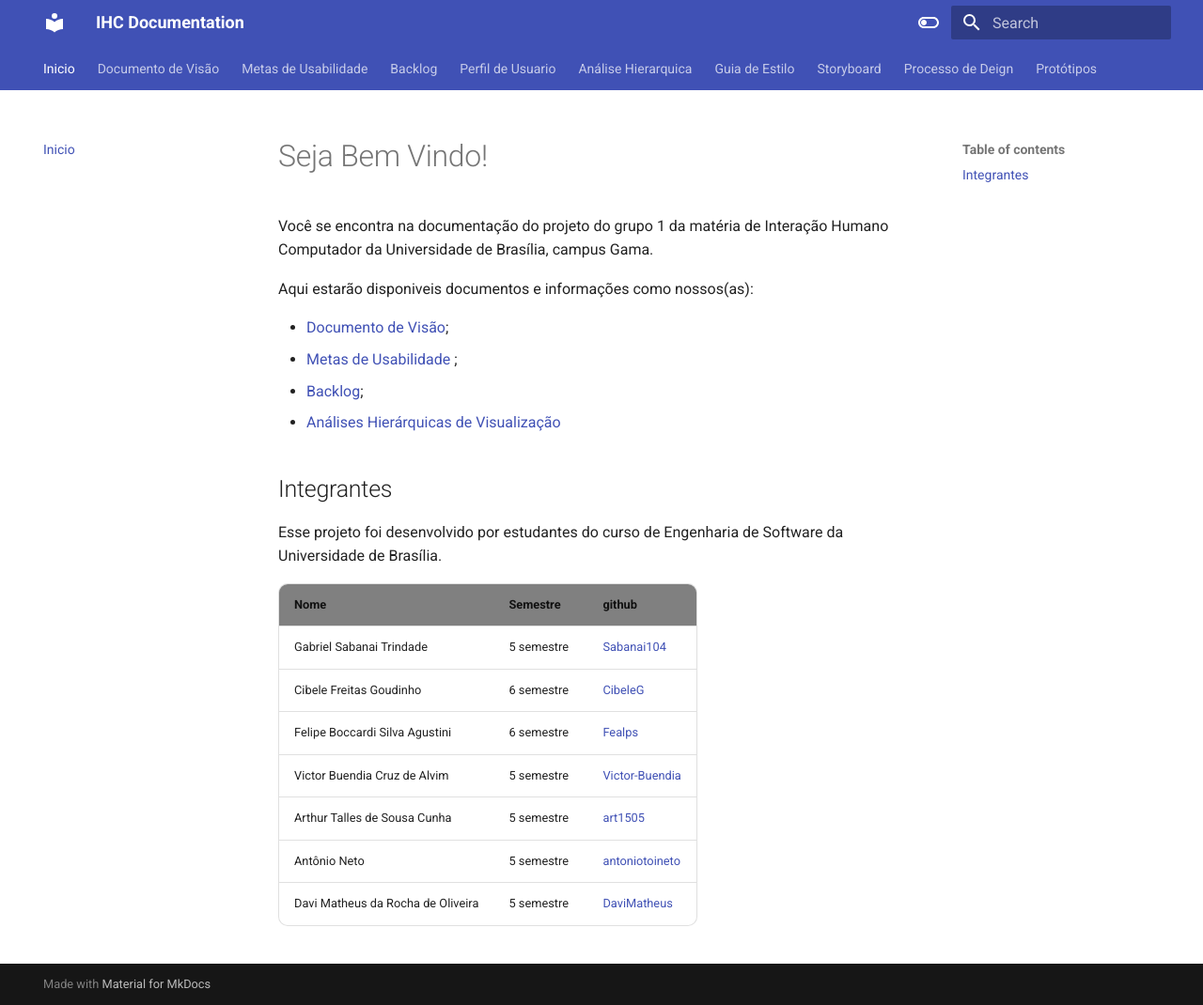
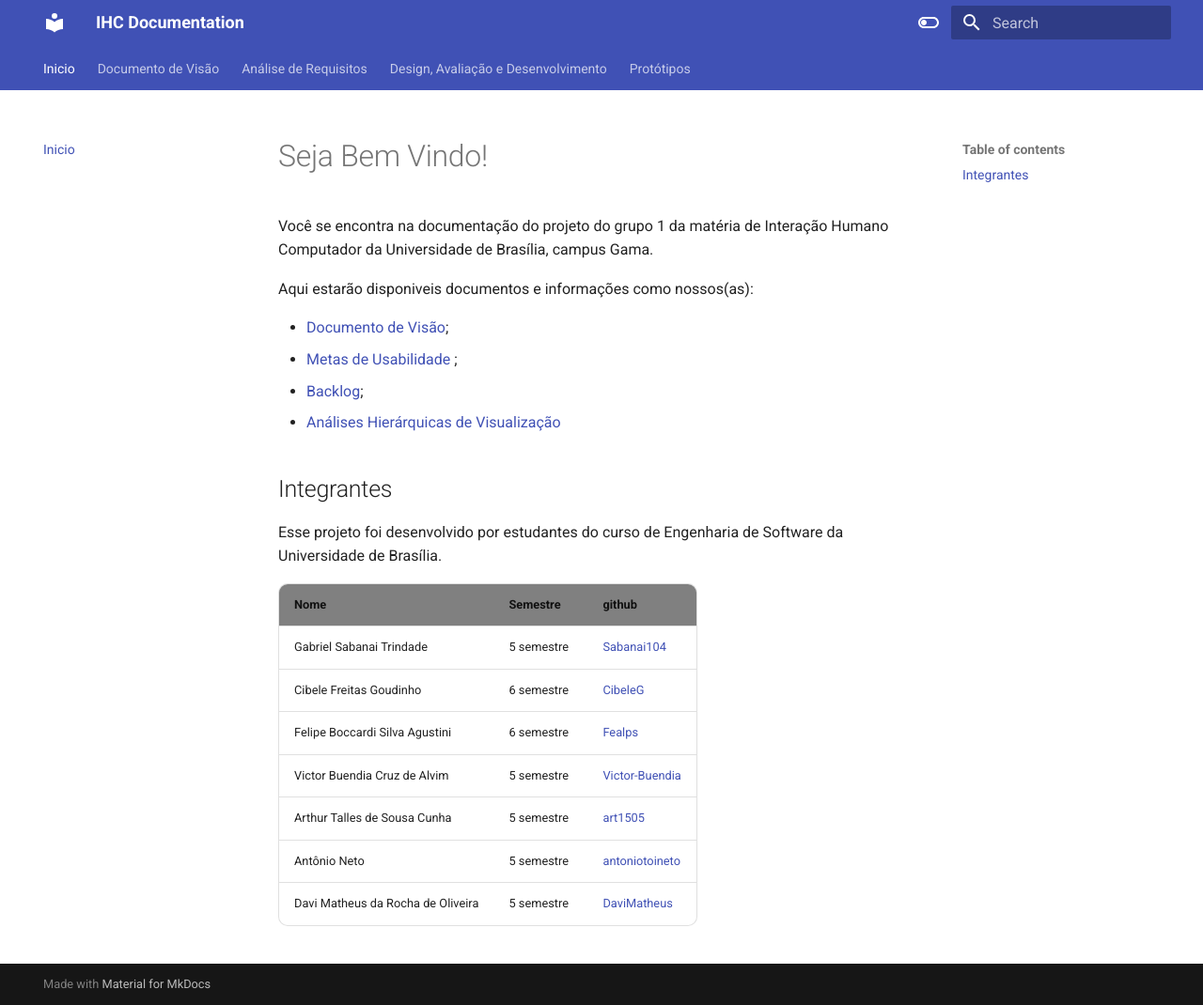
Before and after one commit to IHC-Grupo-1/Documentation, an MkDocs documentation site: the page built from docs/index.md, in a window 1280 px wide and 1070 px high. Shown: the whole window at 94% size. Built offline with MkDocs 1.6.1 and Material for MkDocs 9.7.7, drawn with Linux system fonts in a browser that asks for light colours.

Commit message:
reestruturação_githubpage

```diff
--- a/mkdocs.yml
+++ b/mkdocs.yml
@@ -20,13 +20,15 @@ extra_css:
 nav:
   - Inicio: ./index.md
   - Documento de Visão: ./doc_visao.md
-  - Metas de Usabilidade: ./metas_de_usabilidade.md
-  - Backlog: ./backLog.md
-  - Perfil de Usuario: ./perfil_de_usuario.md
-  - Análise Hierarquica: ./analise_hierarquica.md
-  - Guia de Estilo: ./guia_estilo.md
-  - Storyboard: ./storyboard.md
-  - Processo de Deign: ./processo_de_design.md
+  - Análise de Requisitos:
+      - Metas de Usabilidade: ./metas_de_usabilidade.md
+      - Backlog: ./backLog.md
+      - Perfil de Usuario: ./perfil_de_usuario.md
+      - Análise Hierarquica: ./analise_hierarquica.md
+  - Design, Avaliação e Desenvolvimento:
+      - Guia de Estilo: ./guia_estilo.md
+      - Storyboard: ./storyboard.md
+      - Processo de Deign: ./processo_de_design.md
   - Protótipos:
       - Protótipo de Papel: "./protótipo_de_papel.md"
       - Protótipo de Média: "./protótotipo_de_média.md"
```
